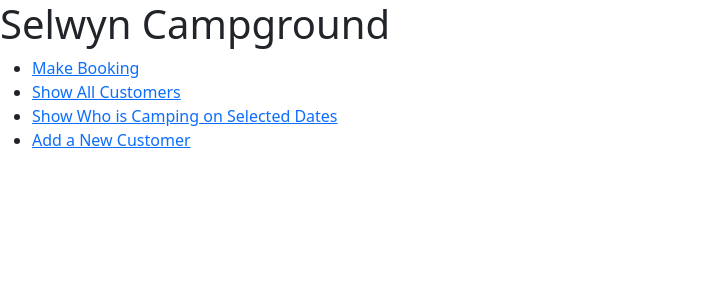
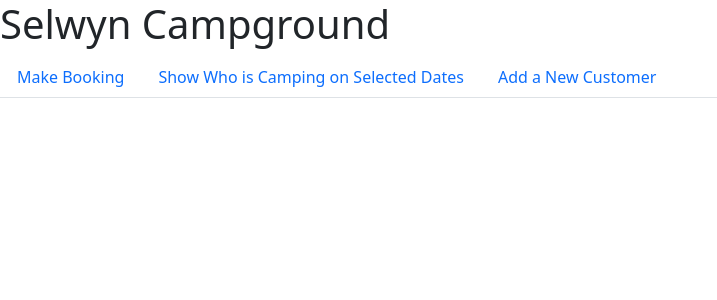
Before and after one commit to Tong-Ye-1159668/Sewlyn_Campsite_Booking_System-LincolnUni-2024-S1, a Flask app: page / in a window 1280 px wide. Shown: the top 300 px of the page, without its empty margins (0-717 px from the left). Run offline with Flask 3, Linux system fonts and the light colour scheme.

Commit message:
added the .nav-tabs class to generate a tabbed interface.

```diff
--- a/templates/base.html
+++ b/templates/base.html
@@ -11,11 +11,16 @@
     <body>
         <nav>
             <h1>Selwyn Campground</h1>
-            <ul>
-                <li><a href="{{ url_for('booking') }}">Make Booking</a></li>
-                <li><a href="{{ url_for('camperlist') }}">Show All Customers</a></li>
-                <li><a href="{{ url_for('campers') }}">Show Who is Camping on Selected Dates</a></li>
-                <li><a href="{{ url_for('addcustomer') }}">Add a New Customer</a></li>
+            <ul class="nav nav-tabs">
+              <li class="nav-item">
+                <a class="nav-link" href="{{ url_for('booking') }}">Make Booking</a>
+              </li>
+              <li class="nav-item">
+                <a class="nav-link" href="{{ url_for('campers') }}">Show Who is Camping on Selected Dates</a>
+              </li>
+              <li class="nav-item">
+                <a class="nav-link" href="{{ url_for('addcustomer') }}">Add a New Customer</a>
+              </li>
             </ul>
           </nav>
           <section class="content">
```
